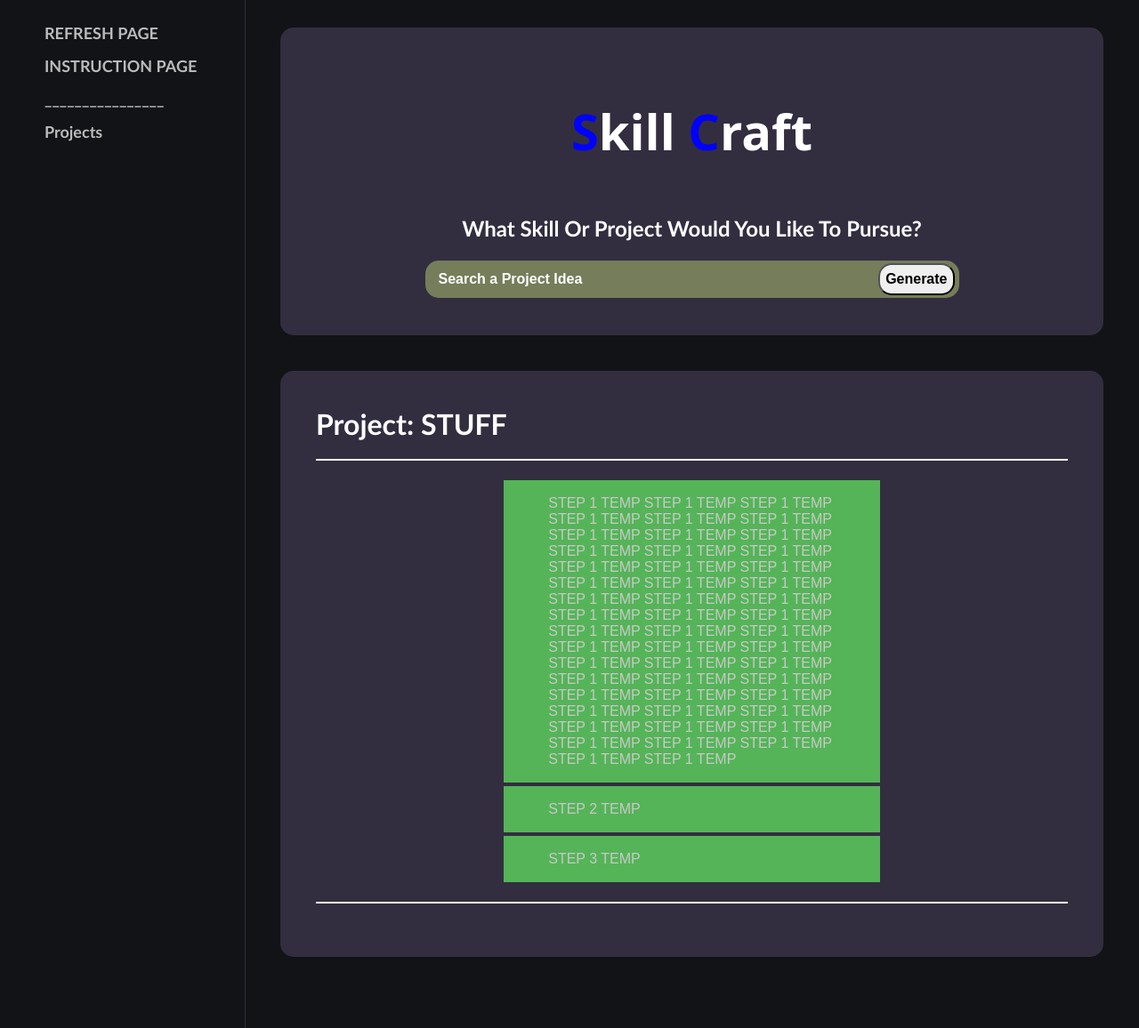
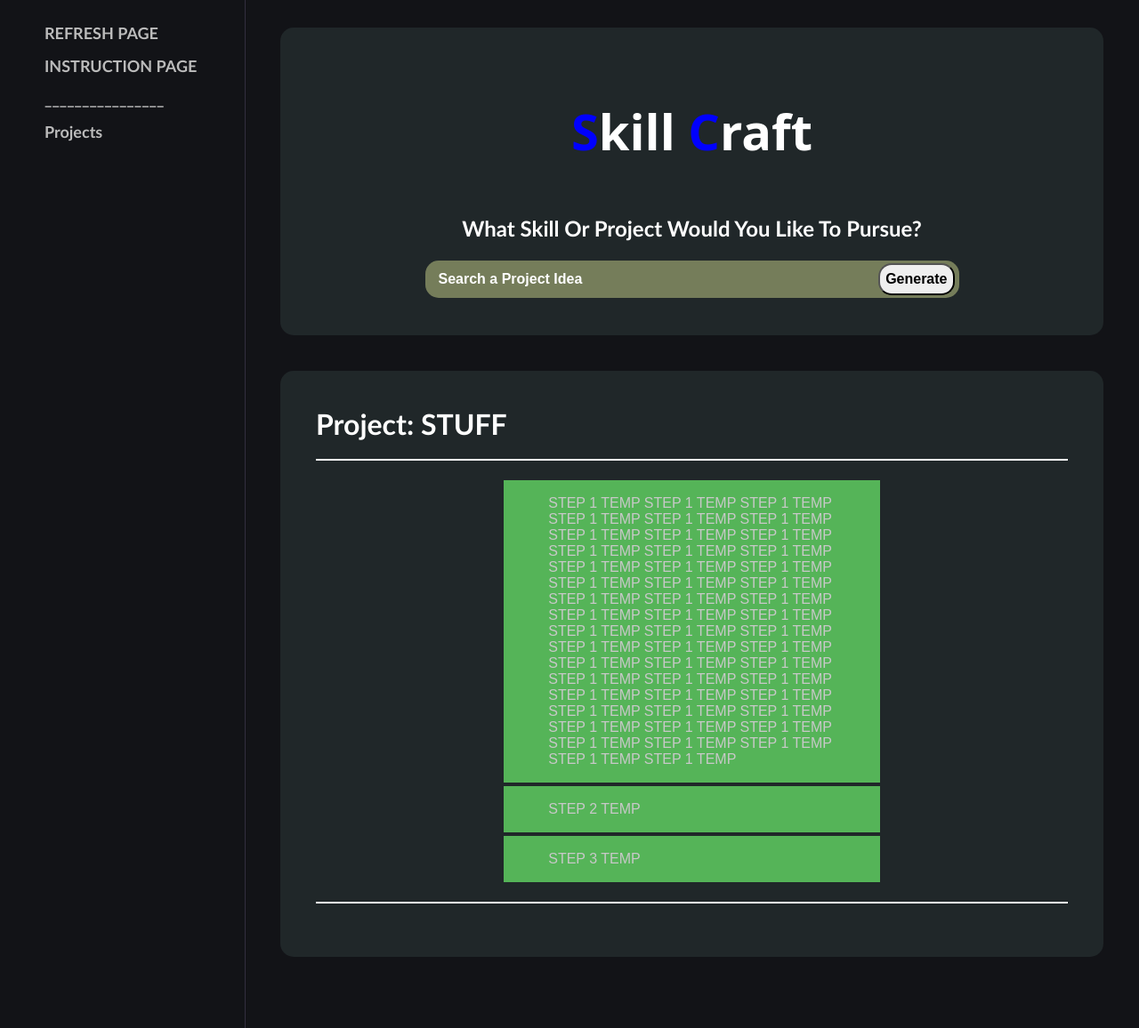
Before and after one commit to Kyros0718/SkillCraft, a Flask app: page / in a window 1280 px wide. Shown: the part 69-1225 px from the top of the page at 89% size. Run offline with Flask 2, Linux system fonts and the light colour scheme.

Commit message:
modify css

```diff
--- a/front_end/static/css/style.css
+++ b/front_end/static/css/style.css
@@ -79,17 +79,20 @@ body {
         --nav-background: var(--web-background);
         --nav-border: 1px solid rgb(50, 46, 63);
 
-        --nav-logo-font-color: white;
+        --nav-logo-font-color: var(--body-font-color);
         --nav-font-color: rgb(187, 187, 187);
         --nav-font-size: large;
 
         --nav-button-color: none;
         --nav-button-border: 1px solid white;
         --nav-button-radius: 15px;
+
     /*BODY_SETTING*/
     --body-background: var(--web-background);
         --body-margin: 40px;
-        --body-text-color: white;
+        --body-font-color: white;
+
+        --box-background: rgb(32, 39, 41);
         --box-padding: 40px;
 }
 
@@ -195,9 +198,6 @@ body {
     height: var(--top-nav-height);
 
     margin: 10px;
-}#navlogo img:hover{
-    background-color: rgb(201, 129, 36);
-    cursor: pointer;
 }#navlogo h1{
     margin-left: 10px;
 }.left-nav a{
@@ -225,16 +225,18 @@ body {
 
     background-color: var(--body-background);
 
-    color: var(--body-text-color);
+    color: var(--body-font-color);
     font-family: var(--text-font);
 }
 
-
+.box{
+    background-color: var(--box-background);
+}
 /*----- project search box -----*/
-.project-search-box{
+#project-search{
     display: flex;
     flex-direction: column;
-    background-color: rgb(50, 46, 63);
+
     width: calc(100% - 2 * var(--body-margin) - 2 * var(--box-padding));
     height: 100%;
     border-radius:15px;
@@ -352,13 +354,12 @@ body {
 
 
 /*----- walkthrough box -----*/
-.walkthrough-box {
+#walkthrough {
 
     overflow-wrap: break-word;
     max-height: 100%;
     display: flex;
     flex-direction: column;
-    background-color: rgb(50, 46, 63);
     width: calc(100% - 2 * var(--body-margin) - 2 * var(--box-padding));
     border-radius:15px;
     padding: var(--box-padding);
--- a/front_end/templates/index.html
+++ b/front_end/templates/index.html
@@ -21,7 +21,7 @@
 
     <div class="website-container">
         <div class="main-body">
-            <div class="project-search-box">
+            <div id="project-search" class="box">
                 <div id="page-title">
                     <h1>Skill <span>C</span>raft</h1>
                 </div>
@@ -44,7 +44,7 @@
                 </div>
             </div>
 
-            <div class="walkthrough-box">
+            <div id="walkthrough" class="box">
                 <div class="project-type">Project: STUFF</div> <!--text will need to dynamically change-->
                 <div class="div-line"></div>
                 <button class="step-button">STEP 1 TEMP STEP 1 TEMP STEP 1 TEMP STEP 1 TEMP STEP 1 TEMP STEP 1 TEMP STEP 1 TEMP STEP 1 TEMP STEP 1 TEMP STEP 1 TEMP STEP 1 TEMP STEP 1 TEMP STEP 1 TEMP STEP 1 TEMP STEP 1 TEMP STEP 1 TEMP STEP 1 TEMP STEP 1 TEMP STEP 1 TEMP STEP 1 TEMP STEP 1 TEMP STEP 1 TEMP STEP 1 TEMP STEP 1 TEMP STEP 1 TEMP STEP 1 TEMP STEP 1 TEMP STEP 1 TEMP STEP 1 TEMP STEP 1 TEMP STEP 1 TEMP STEP 1 TEMP STEP 1 TEMP STEP 1 TEMP STEP 1 TEMP STEP 1 TEMP STEP 1 TEMP STEP 1 TEMP STEP 1 TEMP STEP 1 TEMP STEP 1 TEMP STEP 1 TEMP STEP 1 TEMP STEP 1 TEMP STEP 1 TEMP STEP 1 TEMP STEP 1 TEMP STEP 1 TEMP STEP 1 TEMP STEP 1 TEMP
```
